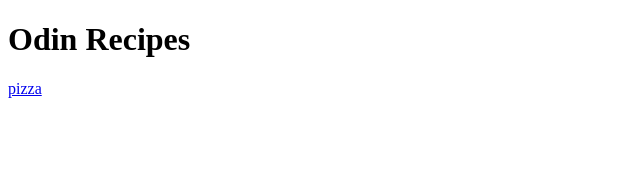
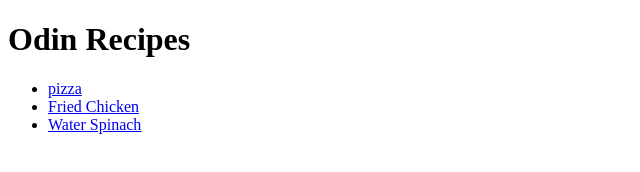
Before and after one commit to resetreboot1/odin-recipes, a plain HTML site: page index.html in a window 1280 px wide. Shown: the whole page, without its empty margins (0-640 px from the left). Drawn offline with Linux system fonts and the light colour scheme.

Commit message:
Add links to the new recipe pages

```diff
--- a/index.html
+++ b/index.html
@@ -7,6 +7,11 @@
 
   <body>
     <h1>Odin Recipes</h1>
-    <a href="recipes/pizza.html">pizza</a>
+    <ul>
+     <li> <a href="recipes/pizza.html">pizza</a> </li>
+
+     <li> <a href="recipes/fried_chicken.html">Fried Chicken</a> </li>
+     <li> <a href="recipes/water_spinach.html">Water Spinach</a> </li>
+    </ul>
   </body>
 </html>
```
